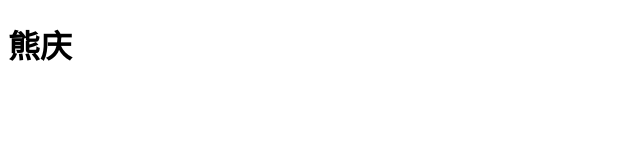
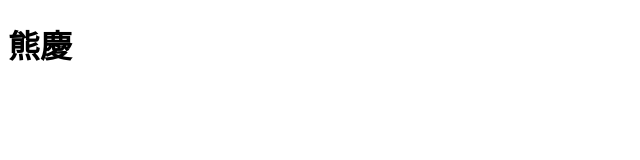
Before and after one commit to xqing0912/xqing0912.github.io, a plain HTML site: page index.html in a window 1280 px wide. Shown: the full height of the page, 0-640 px from the left. Drawn offline with Linux system fonts and the light colour scheme.

Commit message:
改成繁體字

```diff
--- a/index.html
+++ b/index.html
@@ -6,6 +6,6 @@
     <title>Document</title>
 </head>
 <body>
-    <h1>熊庆</h1>
+    <h1>熊慶</h1>
 </body>
 </html>
```
